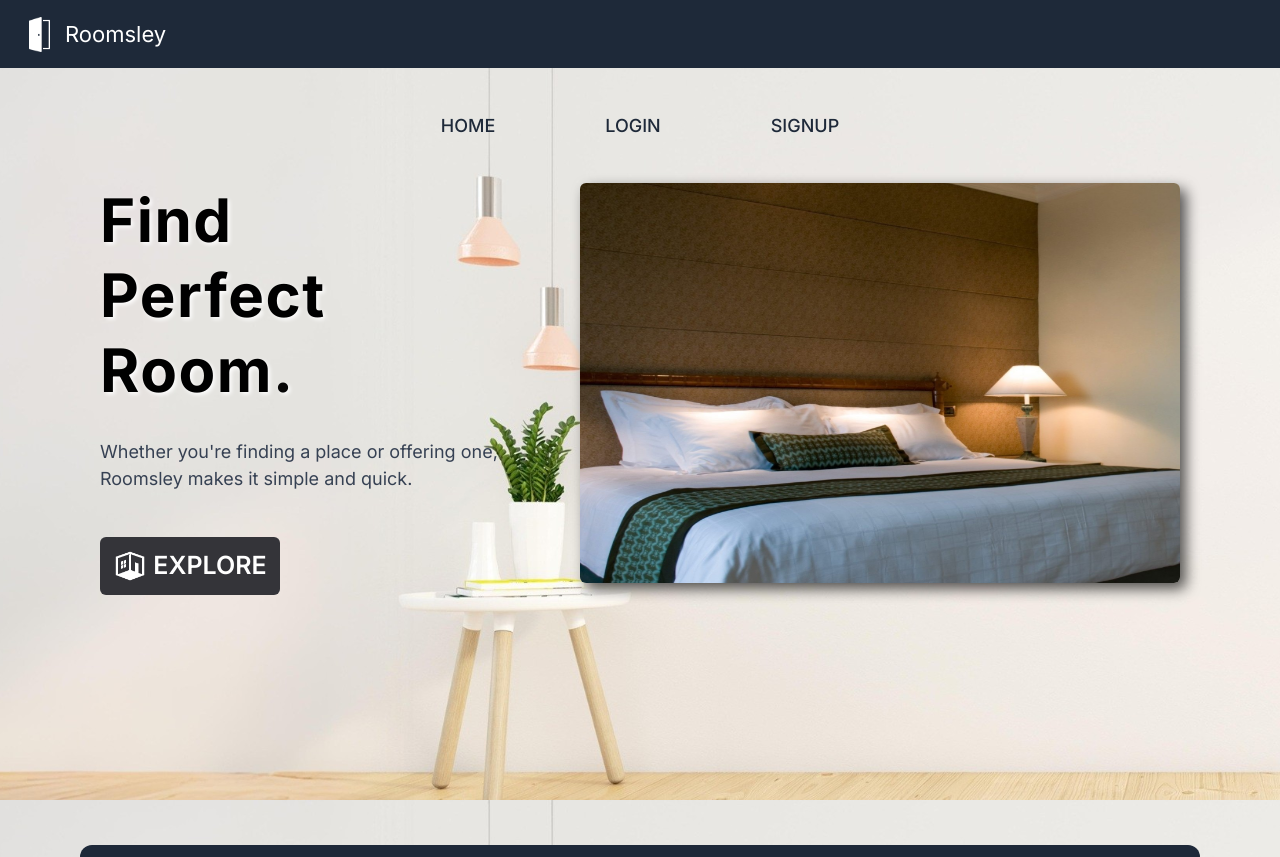
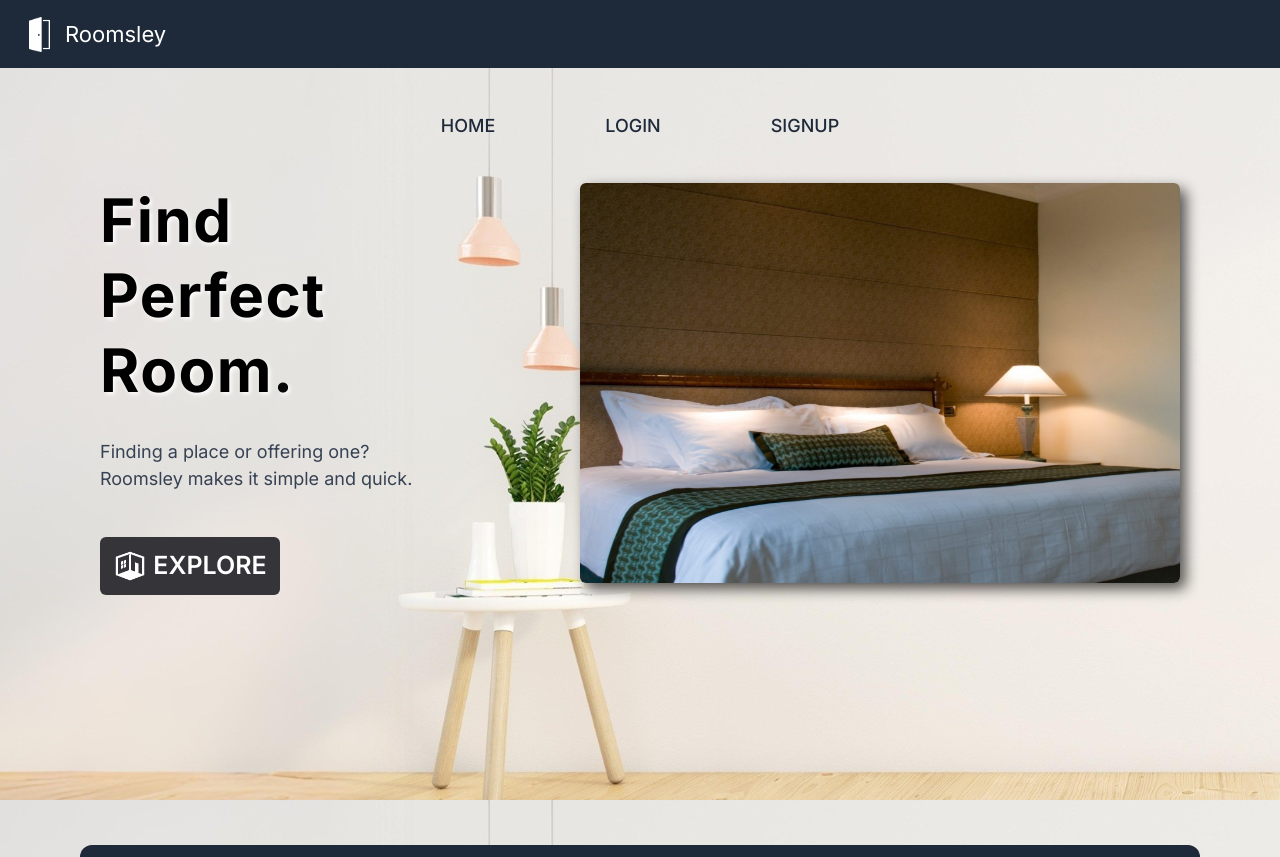
Before and after one commit to rohitkumar893/roomsley, a React (Vite) app: page / in a window 1280 px wide. Shown: the top 857 px of the page. Built offline with nearby package versions, Linux system fonts and the light colour scheme.

Commit message:
changed slogan

```diff
--- a/src/App.jsx
+++ b/src/App.jsx
@@ -69,7 +69,7 @@ function App() {
             <div className='marginctrl flex flex-col md:flex-row h-full w-full justify-between gap-[45px]'>
               <div className='flex flex-col gap-[30px]'>
                   <h1 className='textlogo text-[52px] w-[300px] md:text-[60px] font-bold leading-tight tracking-wide'>Find Perfect<br />Room<span className='animate-pulse'>.</span></h1>
-                  <h2 className='text-[18px] sm:w-[410px] w-[360px] font-normal text-gray-700'> Whether you're finding a place or offering one, Roomsley makes it simple and quick.</h2>
+                  <h2 className='text-[18px] sm:w-[410px] w-[360px] font-normal text-gray-700'> Finding a place or offering one? <br /> Roomsley makes it simple and quick.</h2>
                   <Link to="/listings">
                   <button className="buttonn w-[180px]">
                   <img src='roomicon.png' className='h-[34px]'></img>
```
